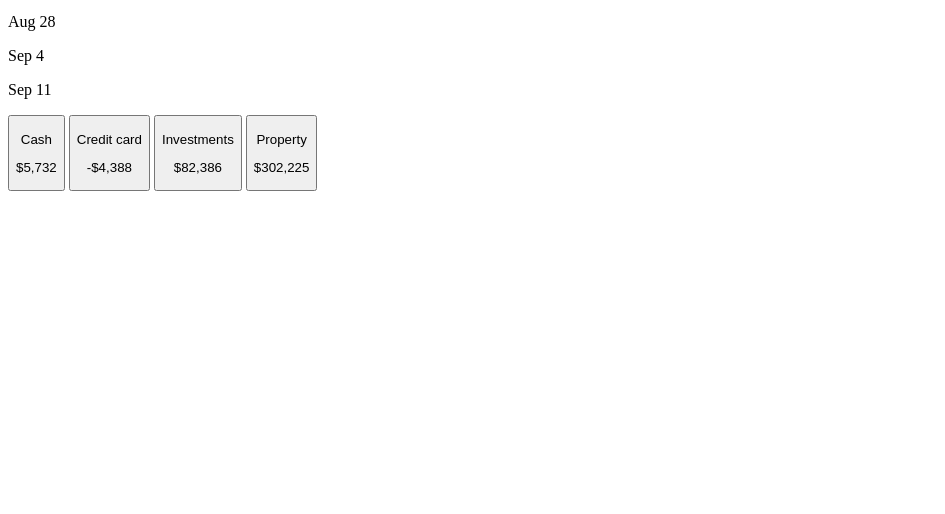
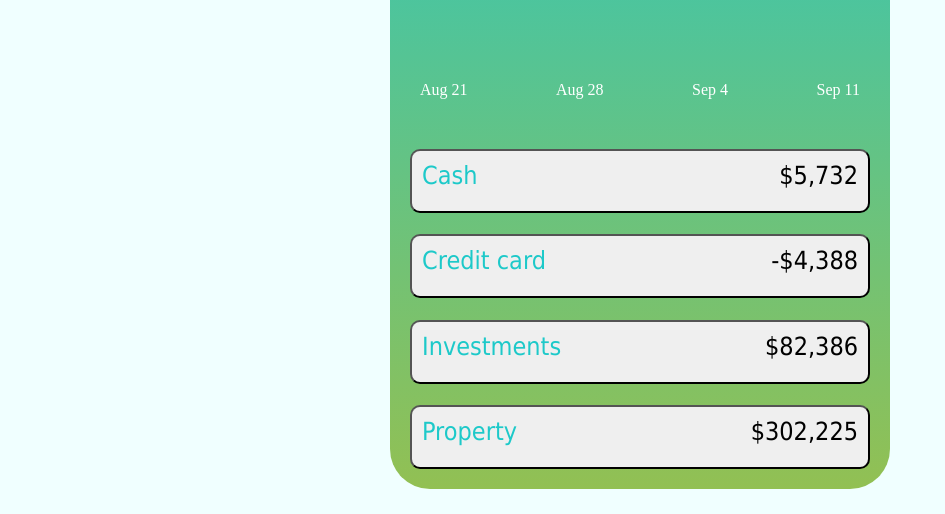
Before and after one commit to Dannyowk30/Budget-App, a plain HTML site: page index.html in a window 1280 px wide. Shown: the part 288-802 px from the top of the page, without its empty margins (0-945 px from the left). Drawn offline with Linux system fonts and the light colour scheme; the site is published under a folder, as on GitHub Pages, so addresses that start at the root find nothing.

Commit message:
second commit

```diff
--- a/index.html
+++ b/index.html
@@ -5,7 +5,7 @@
     <meta http-equiv="X-UA-Compatible" content="IE=edge">
     <meta name="viewport" content="width=device-width, initial-scale=1.0">
     <title>Document</title>
-    <link rel="stylesheet" href="/budget.css">
+    <link rel="stylesheet" href="budget.css">
 </head>
 <body>
     <div class="container">
```
